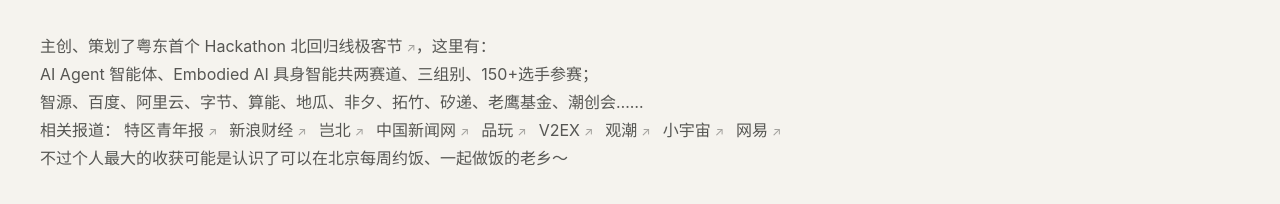
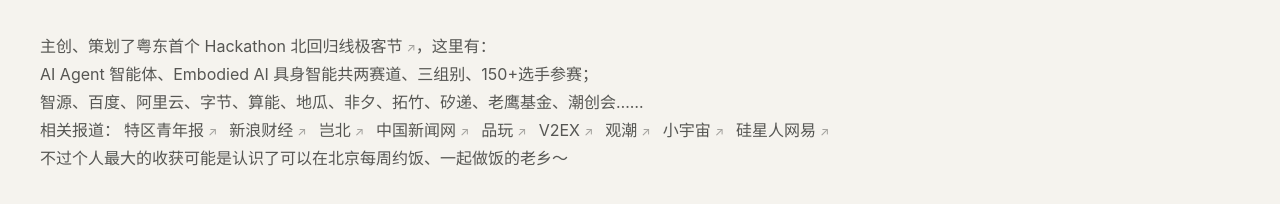
Before and after one commit to JewelRoam/jewelroam.github.io, a React (Vite) app: page /jewelroam in a window 1280 px wide. Shown: the part 1649-1853 px from the top of the page. Built offline with nearby package versions, Linux system fonts and the light colour scheme; no server answers.

Commit message:
amend about

```diff
--- a/src/pages/JewelRoamPage.tsx
+++ b/src/pages/JewelRoamPage.tsx
@@ -235,7 +235,7 @@
                     小宇宙
                   </ExternalLink>
                   <ExternalLink href="https://www.163.com/dy/article/KG8I6A4T0511N33R.html">
-                    网易
+                    硅星人网易
                   </ExternalLink>
                 </span>
                 <br />
```
